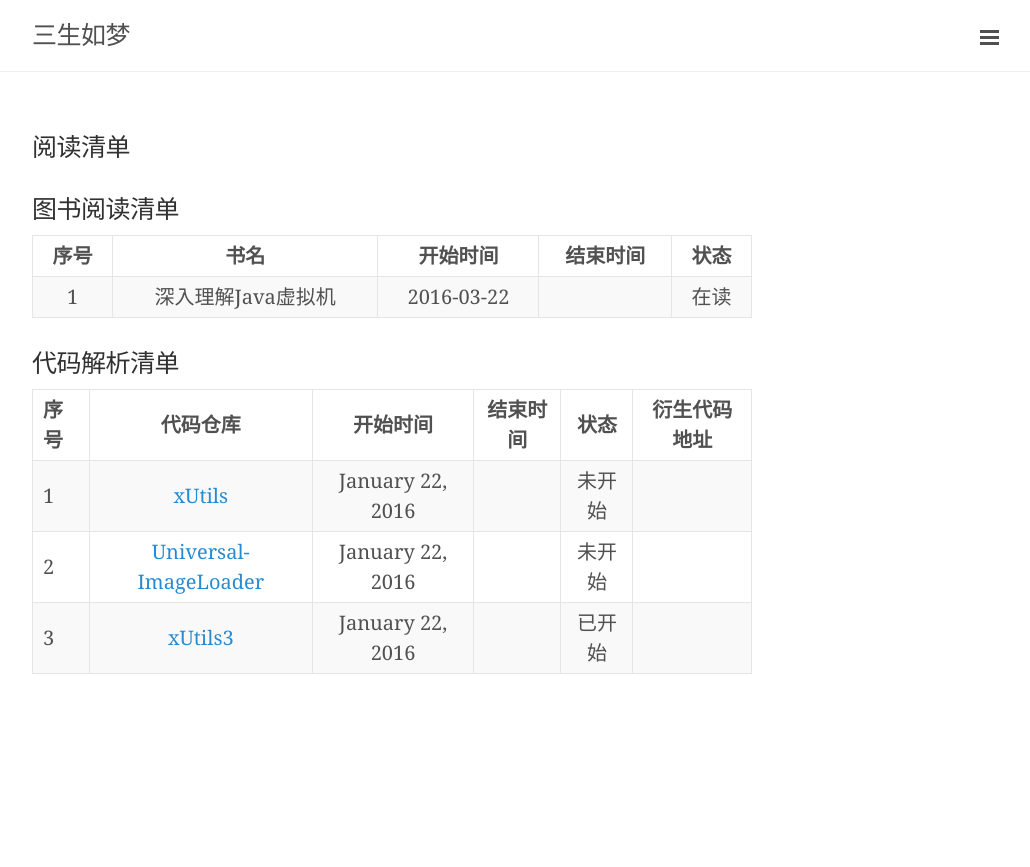
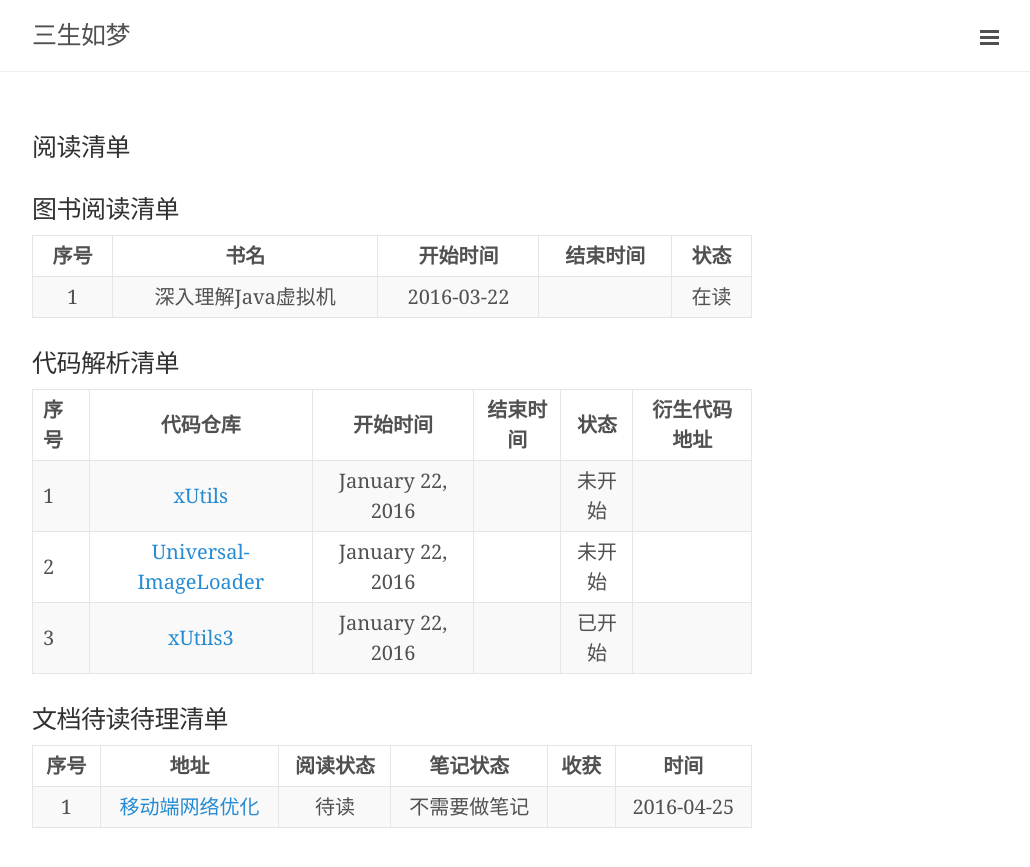
Before and after one commit to gaoyan10/gaoyan10.github.io, a Jekyll site: the page built from books.md, in a window 1280 px wide. Shown: the top 867 px of the page, without its empty margins (248-1278 px from the left). Built offline with Jekyll 4.4.1, drawn with Linux system fonts in a browser that asks for light colours; some web fonts are replaced; comment, search, counter and statistics services are not loaded.

Commit message:
add articles

```diff
--- a/books.md
+++ b/books.md
@@ -17,3 +17,9 @@ permalink: /books/
 |1|[xUtils](https://github.com/wyouflf/xUtils)|January 22, 2016||未开始||
 |2|[Universal-ImageLoader](https://github.com/nostra13/Android-Universal-Image-Loader)|January 22, 2016||未开始||
 |3|[xUtils3](https://github.com/wyouflf/xUtils3)|January 22, 2016||已开始||
+
+### 文档待读待理清单
+
+|序号|地址|阅读状态|笔记状态|收获|时间|
+|:--:|:----------:|:-----:|:-----:|:--------:|:----:|
+|1|[移动端网络优化](http://b.codekk.com/detail/Trinea/%E7%A7%BB%E5%8A%A8%E7%AB%AF%E7%BD%91%E7%BB%9C%E4%BC%98%E5%8C%96)|待读|不需要做笔记||2016-04-25|
```
